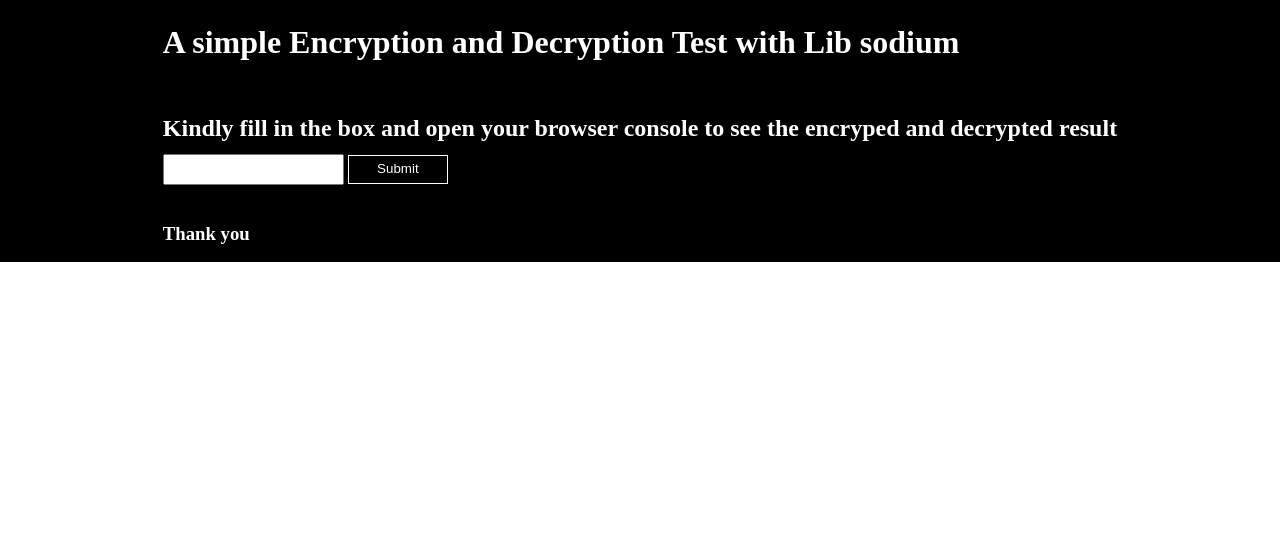
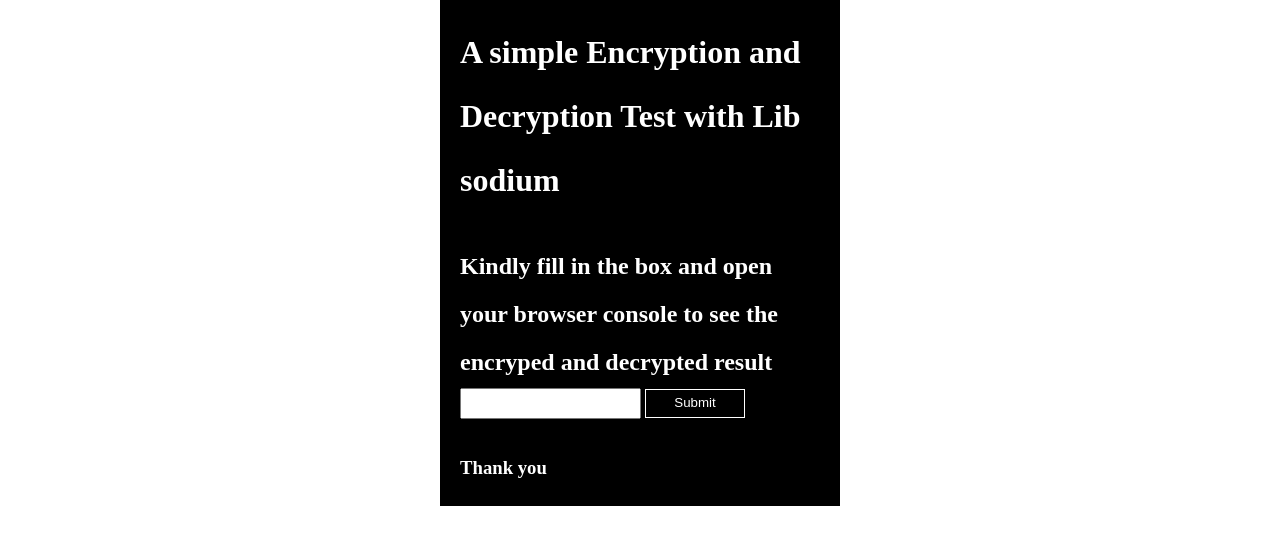
Before and after one commit to emmaglorypraise/lib-sodium-test, a plain HTML site: page index.html in a window 1280 px wide. Drawn offline with Linux system fonts and the light colour scheme.

Commit message:
add files

```diff
--- a/main.css
+++ b/main.css
@@ -4,15 +4,19 @@
     line-height: 2;
 }
 main{
-    background-color: black;
-    color: white;
-    min-width: 400px;
+
+    max-width: 400px;
     display: flex;
     flex-direction: column;
     justify-content: center;
     align-items: center;
-    padding: 10px;
-    /* height: 700px; */
+    margin: 0px auto;
+    height: auto;
+}
+main div{
+    background-color: black;
+    color: white;
+    padding: 20px;
 }
 form{
     margin: 30px 0px;
```
Also changed, not shown: 1 other file.
